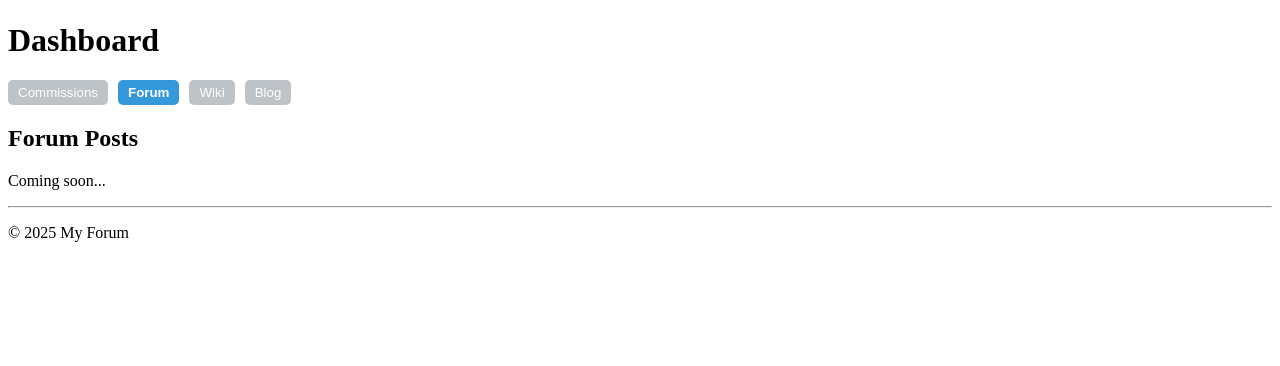
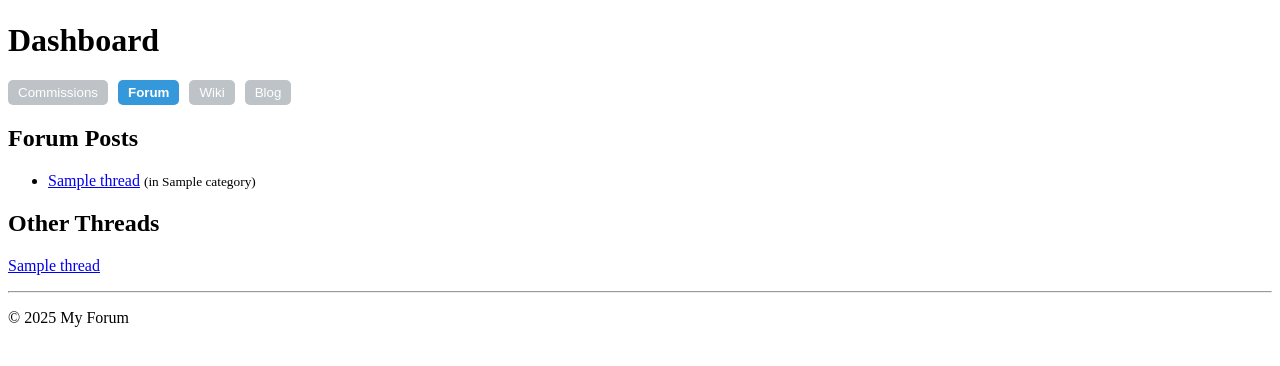
Before and after one commit to Mieka068/hobbysite-E-8, a Django app: template user_management/templates/user_management/dashboard.html in a window 1280 px wide, after a click on "Forum". Shown: the part 136-502 px from the top of the page. Run offline with Django 5.2, Linux system fonts and the light colour scheme; the template is opened without the code that fills it: most values are stand-ins (such as "Sample title", 1, 10 or a date in 2020).

Commit message:
Update dashboard.html

```diff
--- a/user_management/templates/user_management/dashboard.html
+++ b/user_management/templates/user_management/dashboard.html
@@ -43,7 +43,25 @@
     <!-- Forum Tab -->
     <div id="forum" class="tab-content" style="display: none;">
         <h2>Forum Posts</h2>
-        <p>Coming soon...</p>
+        {% if user_threads %}
+            <ul>
+                {% for thread in user_threads %}
+                    <li>
+                        <a href="{% url 'forum:thread_detail' thread.pk %}"> {{ thread.title }}</a>
+                        <small>(in {{ thread.category.name }})</small>
+                    </li>
+                {% endfor %}
+            </ul>
+        {% else %}
+            <p>No posts yet.</p>
+        {% endif %}
+
+        <h2> Other Threads </h2>
+        {% for thread in other_threads %}
+            <p><a href="{% url 'forum:thread_detail' thread.pk %}">{{ thread.title }}</a></p>
+        {% empty %}
+            <p> No other posts yet. </p>
+        {% endfor %}
     </div>
 
     <!-- Wiki Tab -->
```
